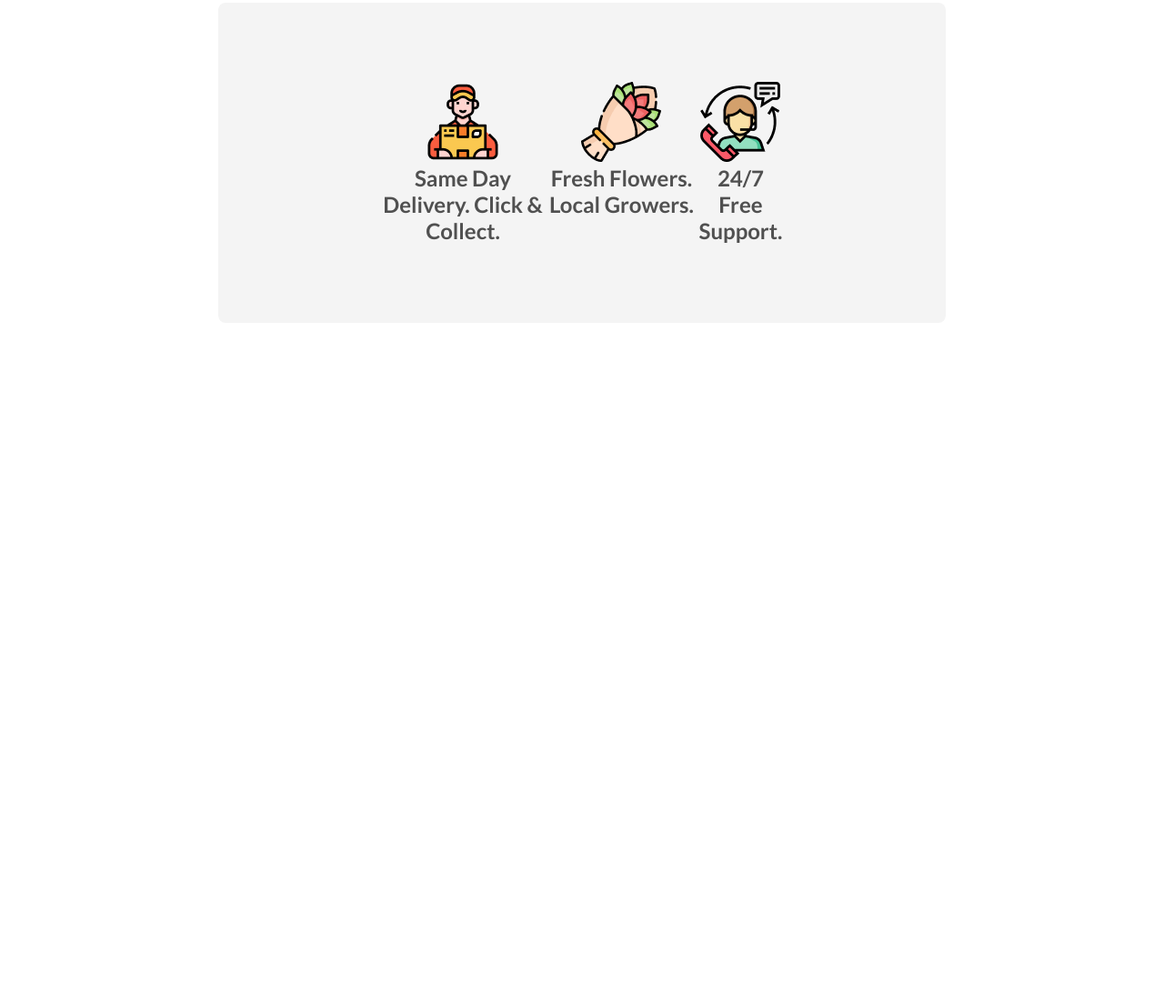
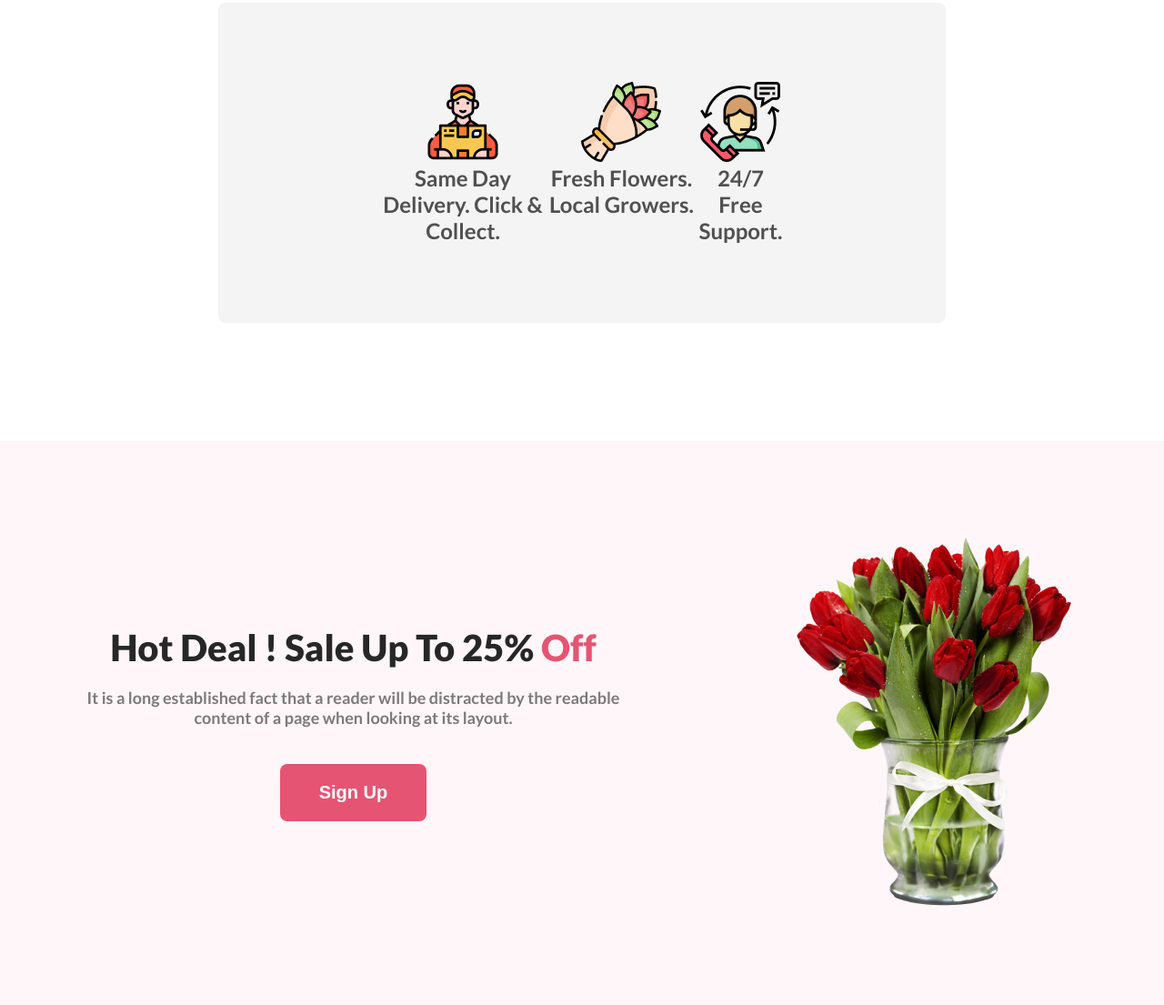
Before and after one commit to coder-binary1/assignment-01-flower-shop, a plain HTML site: page index.html in a window 1280 px wide. Shown: the part 1846-2951 px from the top of the page at 91% size. Before the commit the page ends 2201 px from the top, so only its background shows below. Drawn offline with Linux system fonts and the light colour scheme.

Commit message:
added hot-deal section

```diff
--- a/index.html
+++ b/index.html
@@ -25,7 +25,7 @@
     </header>
     <main>
         <!-- featured flowers section -->
-        <section class="featured-flower">
+        <section class="featured-flower section-center">
             <h3 class="section-title">Our Featured Flowers</h3>
             <p class="section-desc">It is a long established fact that a reader will be distracted by the readable
                 content of a page when looking at its layout.</p>
@@ -58,6 +58,18 @@
                 </div>
             </div>
         </section>
+
+        <!-- hot deal -->
+        <section class="hot-deal-section">
+            <div class="hot-deal-banner">
+                <h3 class="section-title">Hot Deal ! Sale Up To 25% <span>Off</span> </h3>
+                <p class="section-desc">It is a long established fact that a reader will be distracted by the readable
+                    content of a page when looking at its layout.</p>
+                <button class="primary-btn">Sign Up</button>
+            </div>
+            <img src="images/pngwing 8.png" alt="">
+        </section>
+
     </main>
     <footer></footer>
 </body>
--- a/styles/flower.css
+++ b/styles/flower.css
@@ -42,17 +42,22 @@ header {
 /* main related style */
 section {
   margin-top: 130px;
+  text-align: center;
+}
+.section-center {
+  margin-left: 240px;
+  margin-right: 240px;
 }
 
 /* featured flowers */
-.featured-flower {
-  text-align: center;
-}
 .section-title {
   color: #272727;
   text-align: center;
   font-size: 40px;
   font-weight: 800;
+}
+.section-title span {
+  color: #e55473;
 }
 .section-desc {
   width: 594px;
@@ -91,7 +96,7 @@ section {
 
 /* our feature */
 .our-feature {
-  margin: 128px 240px 0;
+  margin-top: 128px;
   padding: 87px 175px;
   display: flex;
   justify-content: space-between;
@@ -104,3 +109,13 @@ section {
   font-size: 24px;
   font-weight: 600;
 }
+
+/* hot deal  */
+.hot-deal-section {
+  display: flex;
+  justify-content: center;
+  align-items: center;
+  gap: 185px;
+  background: rgba(229, 84, 115, 0.05);
+  padding: 100px 0;
+}
```
